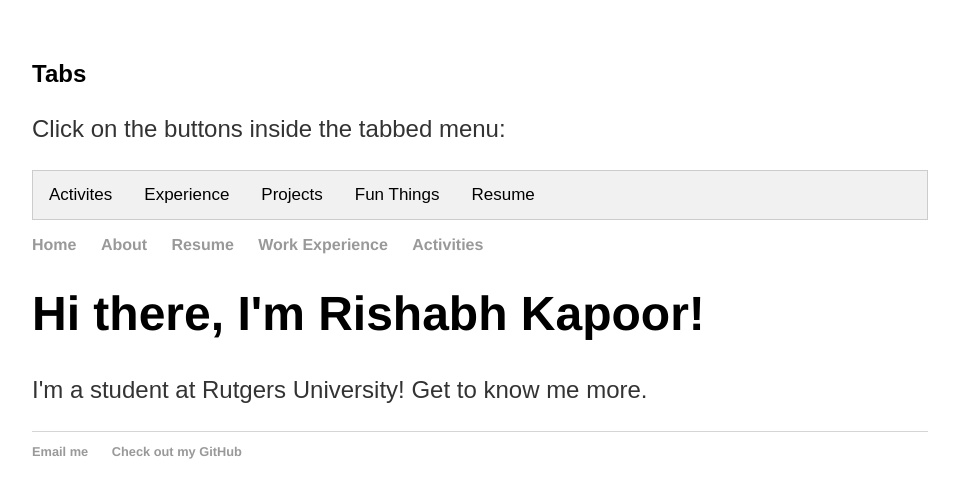
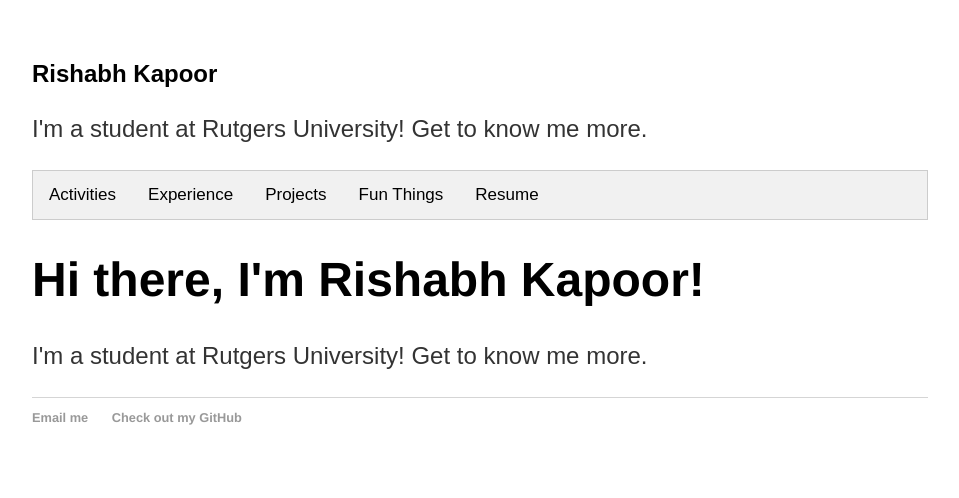
Before and after one commit to rishabhkapoor17/rishabhkapoor17.github.io, a Jekyll site: the page built from index.html, in a window 1280 px wide. Shown: the top 498 px of the page, without its empty margins (160-1119 px from the left). Built offline with Jekyll 4.4.1, drawn with Linux system fonts in a browser that asks for light colours.

Commit message:
Update default.html

```diff
--- a/_layouts/default.html
+++ b/_layouts/default.html
@@ -45,15 +45,20 @@ body {font-family: Arial;}
 </head>
 <body>
 
-<h2>Tabs</h2>
-<p>Click on the buttons inside the tabbed menu:</p>
+<h2>Rishabh Kapoor</h2>
+<p>I'm a student at Rutgers University! Get to know me more.</p>
 
 <div class="tab">
-  <button class="tablinks" onclick="openCity(event, 'Activites')">Activites</button>
+  <button class="tablinks" onclick="openCity(event, 'Activities')">Activities</button>
   <button class="tablinks" onclick="openCity(event, 'Experience')">Experience</button>
   <button class="tablinks" onclick="openCity(event, 'Projects')">Projects</button>
   <button class="tablinks" onclick="openCity(event, 'Fun Things')">Fun Things</button>
   <button class="tablinks" onclick="openCity(event, 'Resume')">Resume</button>
+</div>
+
+<div id="Home" class="tabcontent">
+  <h3>I'm a triple major bitch</h3>
+  <p>watch out before i fuck your cunt mom's milf ass.</p>
 </div>
 
 <div id="Activities" class="tabcontent">
@@ -106,11 +111,6 @@ function openCity(evt, cityName) {
 		<body>
 			<nav>
 	    		<ul>
-	        		<li><a href="/">Home</a></li>
-		        	<li><a href="/About">About</a></li>
-	        		<li><a href="/Resume">Resume</a></li>
-	        		<li><a href="/Work Experience">Work Experience</a></li>
-				<li><a href="rishabhkapoor17.github.io/Activites">Activities</a></li>
 	    		</ul>
 			</nav>
 			<div class="container">
```
